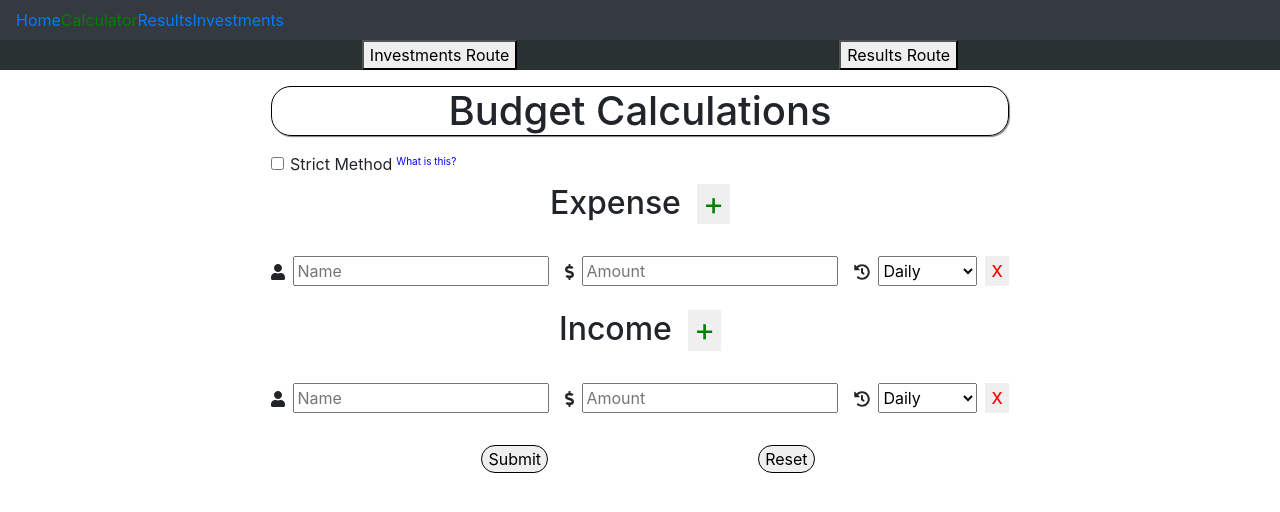
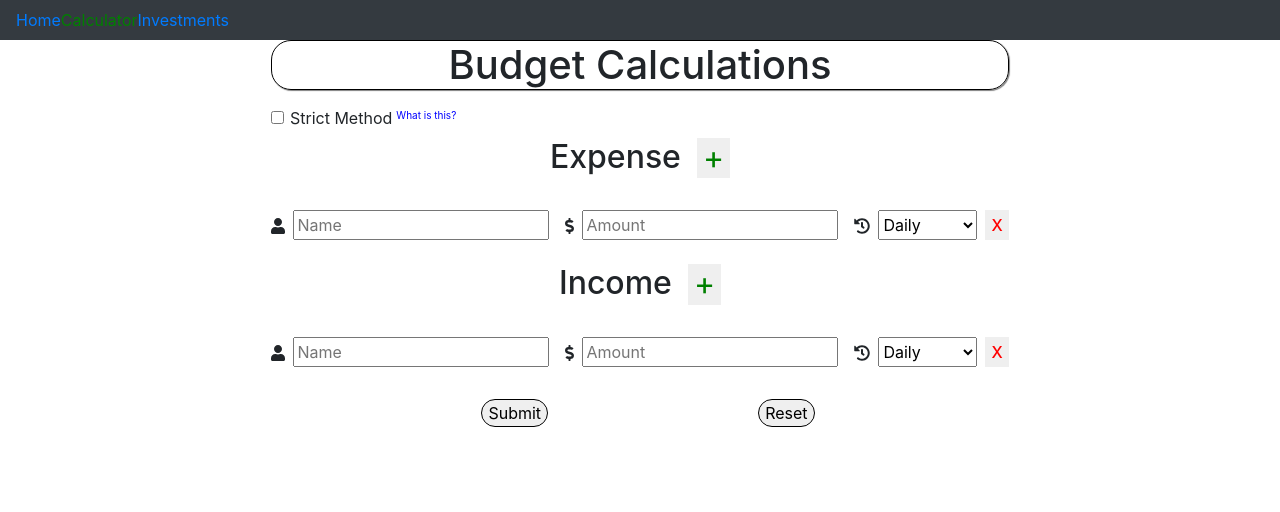
Before and after one commit to TheCaptainFalcon/iBudget_v2, a React (Create React App) app: page /calc in a window 1280 px wide. Shown: the top 512 px of the page. Built offline with nearby package versions, Linux system fonts and the light colour scheme.

Commit message:
Refactored to show Results component within the Calculator component. Currently displayed based on conditional rendering from booleans within state triggered by the submit button. Although different, ContextAPI is working fine and behavior of overall app is fine.

```diff
--- a/src/App.js
+++ b/src/App.js
@@ -3,15 +3,25 @@ import './App.css';
 import Calculator from './components/Calculator';
 import Home from './components/Home';
 import Investments from './components/Investments';
-import Results from './components/Results';
 import { BrowserRouter as Router, Switch, Route, NavLink } from 'react-router-dom';
 import { Navbar } from 'react-bootstrap';
-import { ResultsProvider, ExpenseProvider, IncomeProvider } from './Contexts';
+
 
 
 function App() {
   return (
-    <Calculator/>
+    <Router>
+      <Navbar className='App-nav' bg="dark" variant="dark">
+          <NavLink className="App-nav-link" activeClassName='active-link' exact={true} to='/'>Home</NavLink>
+          <NavLink className="App-nav-link" activeClassName='active-link' exact={true} to='/calc'>Calculator</NavLink>
+          <NavLink className="App-nav-link" activeClassName='active-link' exact={true} to='/calc/investments'>Investments</NavLink>
+      </Navbar>
+      <Switch>
+        <Route exact path = '/' component={ Home } />
+        <Route exact path = '/calc' component={ Calculator } />
+        <Route exact path = '/calc/investments' component={ Investments } />
+      </Switch>
+    </Router>
   );
 }
 
--- a/src/components/Calculator.jsx
+++ b/src/components/Calculator.jsx
@@ -2,13 +2,10 @@ import React, { Component } from 'react';
 import styled from 'styled-components';
 import _ from 'lodash';
 import { ResultsProvider, ExpenseProvider, IncomeProvider } from '../Contexts';
-import Home from './Home';
 import Results from './Results';
-import Investments from './Investments';
-import { Tooltip, OverlayTrigger, Modal, Button, Navbar } from 'react-bootstrap';
+import { Tooltip, OverlayTrigger, Modal, Button } from 'react-bootstrap';
 import { FontAwesomeIcon } from '@fortawesome/react-fontawesome';
 import { faUser, faDollarSign, faHistory, faCheck, faBan } from '@fortawesome/free-solid-svg-icons';
-import { BrowserRouter as Router, Route, NavLink } from 'react-router-dom';
 import './css/Calculator.css'
 
 const FormButtonContainer = styled.div`
@@ -55,8 +52,7 @@ class Calculator extends Component {
             incomeTotal : [],
             // else
             budgetTotal : [],
-            clickedInvestments: false,
-            clickedResults : false,
+            showResults: false,
             // modal
             submitModal: false,
             resetModal: false
@@ -75,9 +71,8 @@ class Calculator extends Component {
         this.resetTab = this.resetTab.bind(this);
         // this.purgeEverything = this.purgeEverything.bind(this);
 
-        // Button routing
-        this.clickerInvestments = this.clickerInvestments.bind(this);
-        this.clickerResults = this.clickerResults.bind(this);
+        // Conditional Context Results
+        this.showSubmitResults = this.showSubmitResults.bind(this);
 
         // Modal
         this.showSubmitModal = this.showSubmitModal.bind(this);
@@ -122,7 +117,7 @@ class Calculator extends Component {
                         // cannot be recognized near the constructor due to scope
                         onChange={this.expenseChanges.bind(this, i)}
                         value={e.name}
-                        // required
+                        required
                     />
                     {/* Amount */}
                     <FontAwesomeIcon icon={faDollarSign} style={{ margin:'0.5rem 0.5rem auto 1rem' }}/>
@@ -132,7 +127,7 @@ class Calculator extends Component {
                         placeholder='Amount'
                         onChange={this.expenseChanges.bind(this, i)}
                         value={e.value}
-                        // required
+                        required
                     />
                     {/* Frequency */}
                     <FontAwesomeIcon icon={faHistory} style={{ margin:'0.5rem 0.5rem auto 1rem' }}/>
@@ -196,7 +191,7 @@ class Calculator extends Component {
                         // cannot be recognized near the constructor due to scope
                         onChange={this.incomeChanges.bind(this, i)}
                         value={e.name}
-                        // required
+                        required
                     />
                     {/* Amount */}
                     <FontAwesomeIcon icon={faDollarSign} style={{ margin:'0.5rem 0.5rem auto 1rem' }}/>
@@ -206,7 +201,7 @@ class Calculator extends Component {
                         placeholder='Amount'
                         onChange={this.incomeChanges.bind(this, i)}
                         value={e.value}
-                        // required
+                        required
                     />
                     {/* Frequency */}
                     <FontAwesomeIcon icon={faHistory} style={{ margin:'0.5rem 0.5rem auto 1rem' }}/>
@@ -280,7 +275,8 @@ class Calculator extends Component {
             expenseTotal : expenseTotalAdder,
             incomeTotal : incomeTotalAdder,
             budgetTotal : budgetTotalCalc,
-            submitModal : true
+            submitModal : true,
+            showSubmitResults : true
         })
     };
 
@@ -302,25 +298,19 @@ class Calculator extends Component {
             incomeTotal : [],
             // else
             budgetTotal : [],
+            showSubmitResults: false,
             // modal
             resetModal : false
         });
     };
 
-    // Button routing
-    clickerInvestments(e) {
+    // Context Results
+
+
+    showSubmitResults(e) {
         e.preventDefault();
         this.setState({
-            clickedInvestments : true,
-            clickedResults : false
-        });
-    };
-
-    clickerResults(e) {
-        e.preventDefault();
-        this.setState({
-            clickedResults : true,
-            clickedInvestments : false
+            showResults: true
         });
     };
 
@@ -390,30 +380,8 @@ class Calculator extends Component {
         // const clickedInvestments = this.state.clickedInvestments;
         // const clickedResults = this.state.clickedInvestments;
 
-
-        if (this.state.clickedInvestments === false && this.state.clickedResults === false) {
-
         return (
             <div>
-                <Router>
-      <Navbar className='App-nav' bg="dark" variant="dark">
-          <NavLink className="App-nav-link" activeClassName='active-link' exact={true} to='/'>Home</NavLink>
-          <NavLink className="App-nav-link" activeClassName='active-link' exact={true} to='/calc'>Calculator</NavLink>
-          <NavLink className="App-nav-link" activeClassName='active-link' exact={true} to='/calc/results'>Results</NavLink>
-          <NavLink className="App-nav-link" activeClassName='active-link' exact={true} to='/calc/investments'>Investments</NavLink>
-      </Navbar>
-
-        <Route exact path = '/' component={ Home } />
-        <ResultsProvider value={budgetTotal}>
-        <Route exact path = '/calc/results' component={ Results } />
-        </ResultsProvider>
-        <Route exact path = '/calc/investments' component={ Investments } />
-
-    </Router>
-                <ul id='nav'>
-                    <li><button type='submit' onClick={this.clickerInvestments}>Investments Route</button></li>
-                    <li><button type='submit' onClick={this.clickerResults}>Results Route</button></li>
-                </ul>
 
                <Wrapper>
                 <form onSubmit={this.calculateResults}>
@@ -466,6 +434,20 @@ class Calculator extends Component {
                         />
                     </FormButtonContainer>
 
+                    {/* Results Component */}
+                    {this.state.showSubmitResults ?
+
+                          <ResultsProvider value={budgetTotal}>
+                            <ExpenseProvider value={expenseTotal}>
+                            <IncomeProvider value={incomeTotal}>
+                                <CalcTitle>Results Analysis</CalcTitle>
+                                <Results/>
+                            </IncomeProvider>
+                            </ExpenseProvider>
+                            </ResultsProvider>
+
+                    : null }
+
                     {this.state.submitModal ?
 
                     <Modal show={this.showSubmitModal} onHide={this.hideSubmitModal}>
@@ -504,30 +486,7 @@ class Calculator extends Component {
                 </form>
             </Wrapper>
             </div>
-
         )
-
-        } else if (this.state.clickedInvestments === true && this.state.clickedResults === false) {
-            return (
-                <ResultsProvider value={
-                    budgetTotal
-
-                }>
-                    <Investments/>
-                </ResultsProvider>
-            )
-
-        } else if (this.state.clickedResults === true && this.state.clickedInvestments === false) {
-            return (
-                <ResultsProvider value={budgetTotal}>
-                <ExpenseProvider value={expenseTotal}>
-                <IncomeProvider value={incomeTotal}>
-                    <Results/>
-                </IncomeProvider>
-                </ExpenseProvider>
-                </ResultsProvider>
-            )
-        }
     }
 }
 
--- a/src/components/Home.jsx
+++ b/src/components/Home.jsx
@@ -1,9 +1,4 @@
 import React, { Component } from 'react';
-import { BrowserRouter as Router, Route, NavLink, Switch } from 'react-router-dom';
-import { Navbar } from 'react-bootstrap';
-import Calculator from './Calculator';
-import Results from './Results';
-import Investments from './Investments';
 
 class Home extends Component {
     constructor(props) {
--- a/src/components/Results.jsx
+++ b/src/components/Results.jsx
@@ -1,48 +1,18 @@
 import React, { Component } from 'react';
 import {ResultsConsumer, ExpenseConsumer, IncomeConsumer} from '../Contexts';
-import Calculator from './Calculator';
-import Investments from './Investments';
 
 class Results extends Component {
     constructor(props) {
         super(props);
         this.state = {
-            clickedCalculator : false,
-            clickedInvestment : false
+
         }
-        this.clickerCalculator = this.clickerCalculator.bind(this);
-        this.clickerInvestments = this.clickerInvestments.bind(this);
-    }
-
-clickerCalculator(e) {
-    e.preventDefault();
-    this.setState({
-        clickedCalculator : true,
-        clickedInvestment : false,
-    });
-};
-
-clickerInvestments(e) {
-    e.preventDefault();
-    this.setState({
-        clickedInvestment : true,
-        clickedCalculator : false
-    })
     }
 
     render() {
 
-        if (this.state.clickedCalculator === true && this.state.clickedInvestment === false) {
-            return <Calculator/>
-        } else if (this.state.clickedInvestment === true && this.state.clickedCalculator === false) {
-            return <Investments/>
-        }
-
         return (
             <div>
-            <button type='submit' onClick={this.clickerCalculator}>Calculator</button>
-            <button type='submit' onClick={this.clickerInvestments}>Investments</button>
-
                 <ResultsConsumer>
                     {budgetTotal =>
                     <div>
```
Lines whose indentation alone changed are shown as unchanged.
